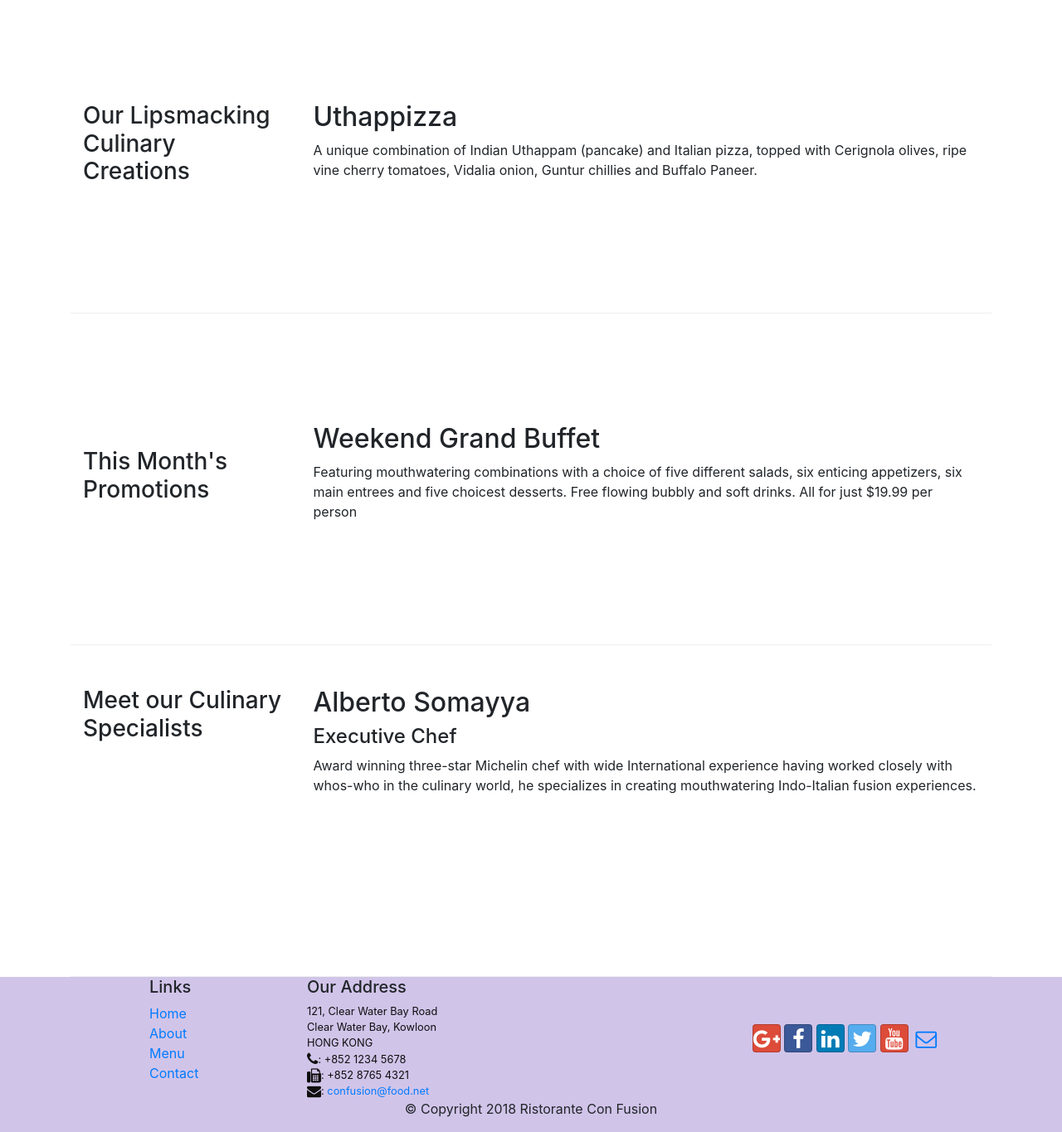
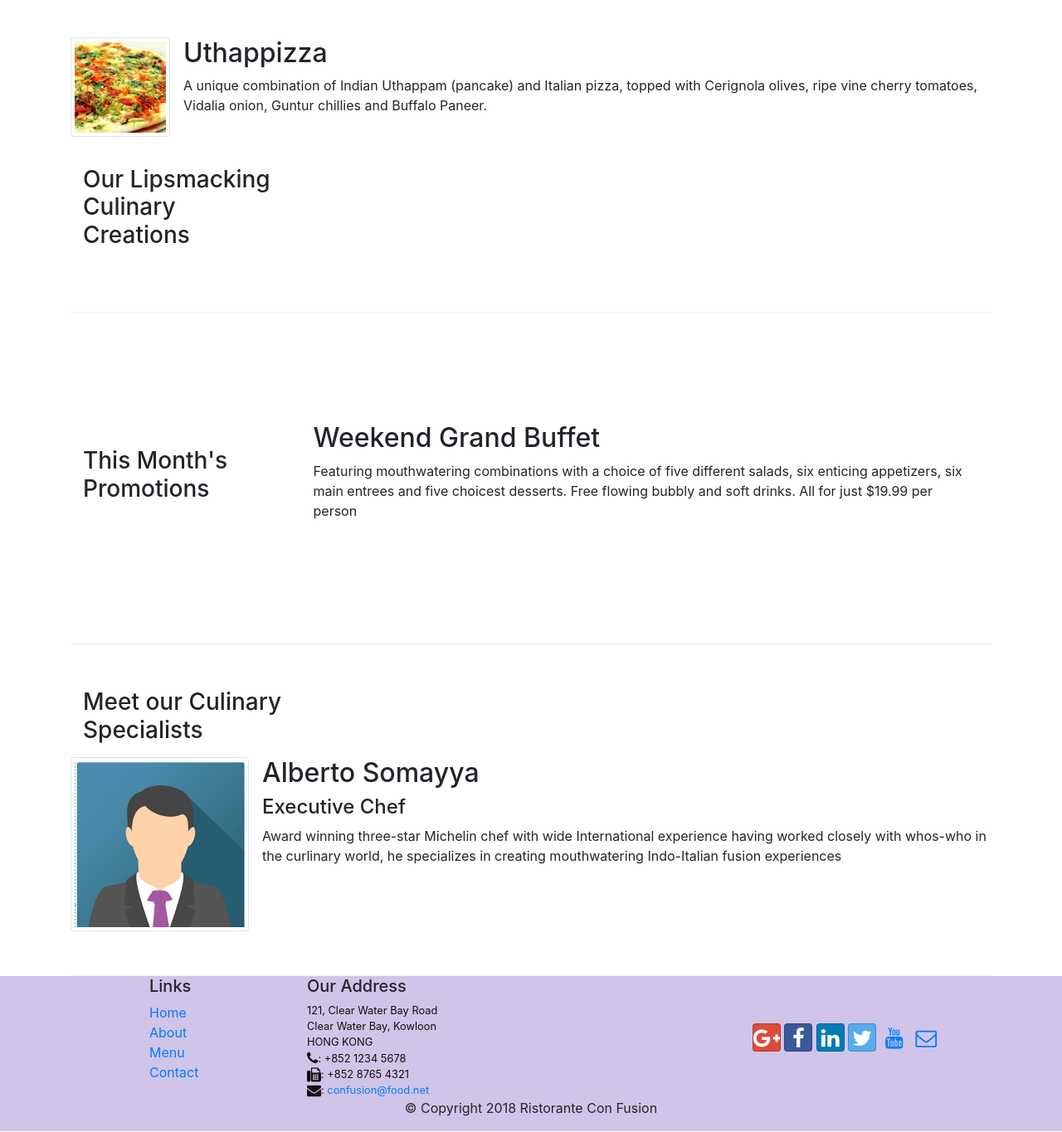
Before and after one commit to minhhi68/Git-test2, a website: page index.html in a window 1280 px wide. Shown: the part 480-1845 px from the top of the page at 83% size. Drawn offline with nearby package versions, Linux system fonts and the light colour scheme.

Commit message:
Images and Media

```diff
--- a/index.html
+++ b/index.html
@@ -29,7 +29,7 @@
          <button class="navbar-toggler" type="button" data-toggle="collapse" data-target="#Navbar">
         <span class="navbar-toggler-icon"></span>
         </button>
-         <a class="navbar-brand" href="#">Ristorante Con Fusion</a>
+         <a class="navbar-brand mr-auto" href="#"><img src="img/logo.png" height="30" width="41"></a>
 
         <div class="collapse navbar-collapse" id="Navbar">
             <ul class="navbar-nav mr-auto"></ul>
@@ -53,30 +53,33 @@
 
    <header class="jumbotron">
         <div class="container">
-            <div class="col-12 col-sm align-self-center">
-                <img src="img/logo.png" class="img-fluid">
-            </div>
-                <div  class="col-12 col-sm-6">
+            <div class="row row-header">
+                <div class="col-12 col-sm-6">
                     <h1>Ristorante con Fusion</h1>
                     <p>We take inspiration from the World's best cuisines, and create a unique fusion experience. Our lipsmacking creations will tickle your culinary senses!</p>
                 </div>
-                <div class="col-12 col-sm">
             </div>
+            <div class="col-12 col-sm align-self-center">
+                    <img src="img/logo.png" class="img-fluid">
                 </div>
         </div>
     </header>
 
+
     <div class="container">
         <div class="row row-content align-items-center">
-
-            <div class="col-12 col-sm-4 col-md-3">
+            <div class="col-12 col-sm-4 order-sm-last  col-md-3">
                 <h3>Our Lipsmacking Culinary Creations</h3>
             </div>
-            <div class="col col-sm col-md">
-                <h2>Uthappizza</h2>
-                <p>A unique combination of Indian Uthappam (pancake) and Italian pizza, topped with Cerignola olives, ripe vine cherry tomatoes, Vidalia onion, Guntur chillies and Buffalo Paneer.</p>
+            <div class="media">
+                <img class="d-flex mr-3 img-thumbnail align-self-center" src="img/uthappizza.png" alt="Uthappizza">
+                <div class="media-body">
+                    <h2 class="mt-0">Uthappizza</h2>
+                    <p class="d-none d-sm-block">A unique combination of Indian Uthappam (pancake) and Italian pizza, topped with Cerignola olives, ripe vine cherry tomatoes, Vidalia onion, Guntur chillies and Buffalo Paneer.</p>
                 </div>
             </div>
+        </div>
+
 
 
           <div class="row row-content align-items-center">
@@ -90,17 +93,27 @@
             </div>
         </div>
 
-         <div class="row row-content">
+         <div class="row row-content align-items-center ">
             <div class="col-12 col-sm-4 col-md-3">
                 <h3>Meet our Culinary Specialists</h3>
             </div>
-            <div class="col col-sm col-md">
-                <h2>Alberto Somayya</h2>
+            <div class="media">
+                <img class="d-flex mr-3 img-thumbnail align-self-center"
+                src="img/alberto.png" alt="Alberto Somayya">
+               <div class="media-body">
+                <h2 class="mt-0">Alberto Somayya</h2>
                 <h4>Executive Chef</h4>
-                <p>Award winning three-star Michelin chef with wide International experience having worked closely with whos-who in the culinary world, he specializes in creating mouthwatering Indo-Italian fusion experiences. </p>
+                <p class="d-none d-sm-block">Award winning three-star Michelin chef with
+                wide International experience having worked closely with
+            whos-who in the curlinary world, he specializes in creating mouthwatering Indo-Italian fusion
+        experiences</p>
     </div>
 </div>
 </div>
+</div>
+
+
+
 
     <footer class="footer">
         <div class="container">
@@ -108,10 +121,10 @@
                 <div class="col-4 offset-1 col-sm-2">
                     <h5>Links</h5>
                     <ul class="list-unstyled">
-                        <li><a href="#">Home</a></li>
-                        <li><a href="#">About</a></li>
+                        <li><a href="./index.html">Home</a></li>
+                        <li><a href="./aboutus.html">About</a></li>
                         <li><a href="#">Menu</a></li>
-                        <li><a href="#">Contact</a></li>
+                        <li><a href="./contactus.html">Contact</a></li>
                     </ul>
                 </div>
                 <div class="col-7 col-sm-5">
@@ -130,9 +143,9 @@
                     <div class="text-center">
                         <a class="btn btn-social-icon btn-google" href="http://google.com/+"><i class="fa fa-google-plus fa-lg"></i></a>
                         <a class="btn btn-social-icon btn-facebook" href="http://www.facebook.com/profile.php?id="><i class="fa fa-facebook fa-lg"></i></a>
-                        <a class="btn btn-social-icon btn-linkedin" href="http://www.linkedin.com/in"><i class="fa fa-linkedin fa-lg"></i></a>
+                        <a class="btn btn-social-icon btn-linkedin" href="http://www.linkedin.com/in/"><i class="fa fa-linkedin fa-lg"></i></a>
                         <a class="btn btn-social-icon btn-twitter" href="http://twitter.com/"><i class="fa fa-twitter fa-lg"></i></a>
-                        <a class="btn btn-social-icon btn-google" href="http://youtube.com/"><i class="fa fa-youtube fa-lg"></i></a>
+                        <a class="btn btn-social-icon btn-youtube" href="http://youtube.com/"><i class="fa fa-youtube fa-lg"></i></a>
                         <a class="btn btn-social-icon" href="mailto:"><i class="fa fa-envelope-o fa-lg"></i></a>
                     </div>
                 </div>
@@ -144,12 +157,10 @@
            </div>
         </div>
     </footer>
-
     <!-- jQuery first, then Popper.js, then Bootstrap JS. -->
     <script src="node_modules/jquery/dist/jquery.slim.min.js"></script>
     <script src="node_modules/popper.js/dist/umd/popper.min.js"></script>
     <script src="node_modules/bootstrap/dist/js/bootstrap.min.js"></script>
-
 </body>
 
 </html>
```
Also changed, not shown: aboutus.html (+4 -3 lines), contactus.html (+5 -3 lines). Lines whose indentation alone changed are shown as unchanged.
